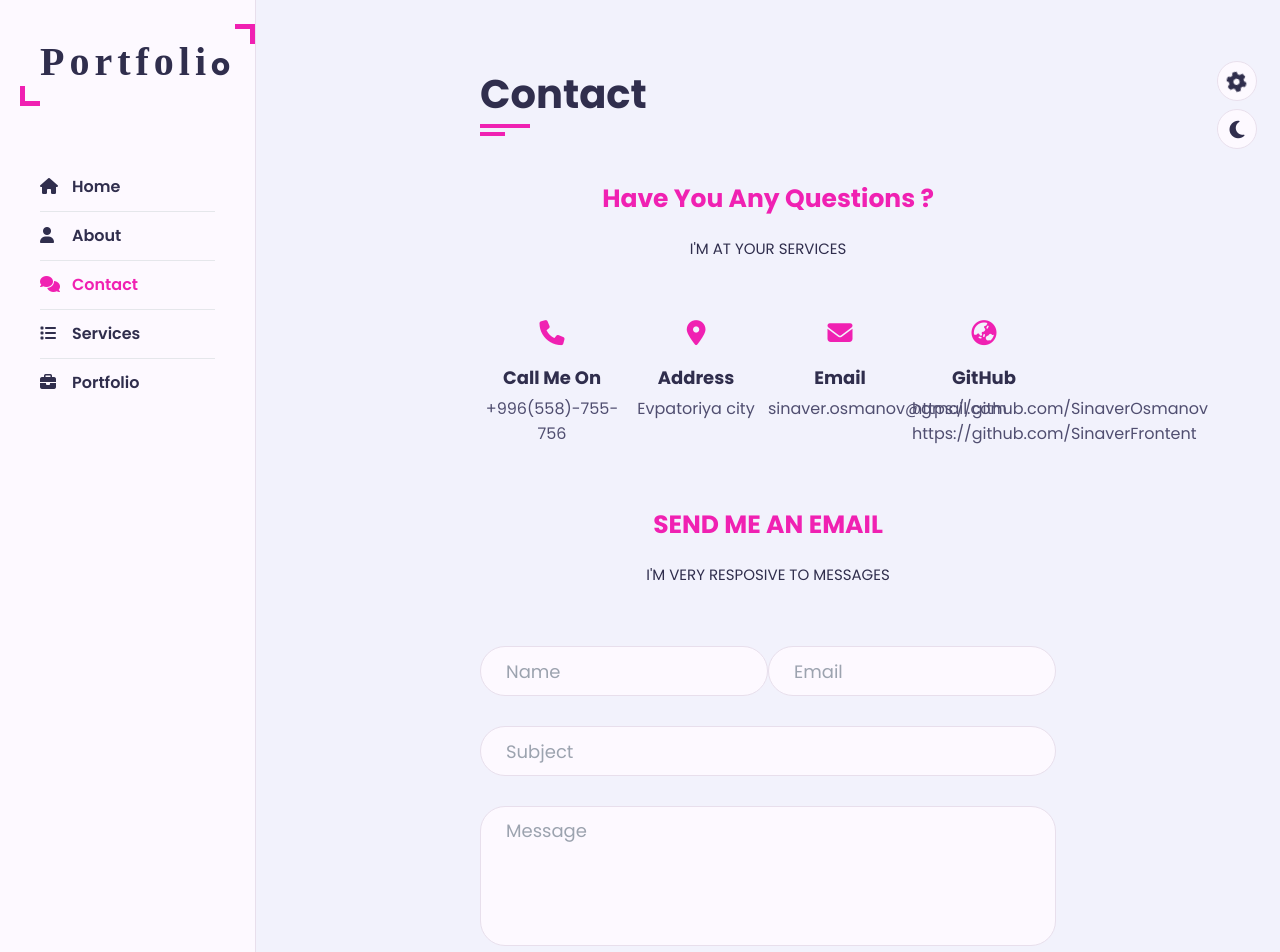
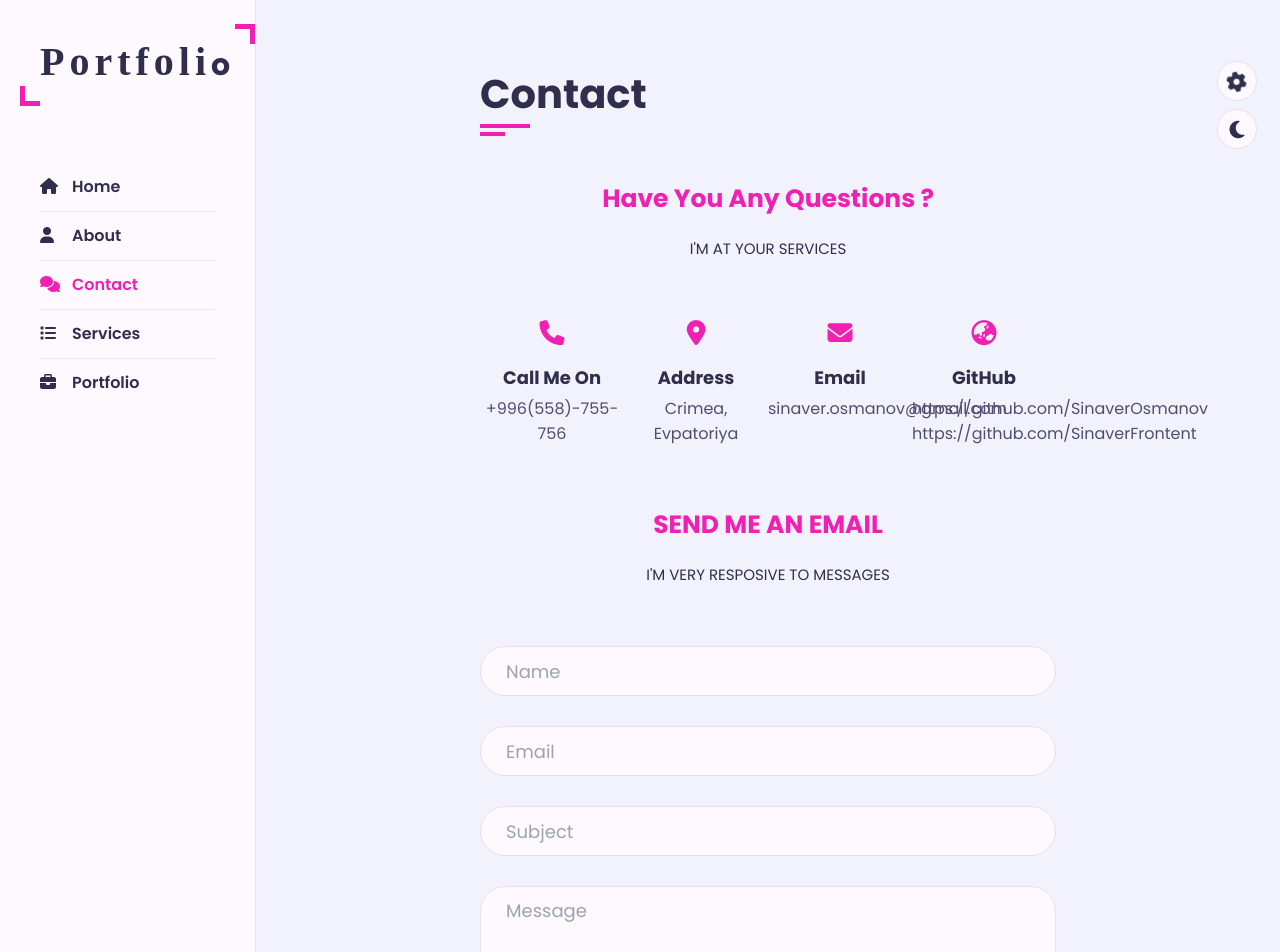
Before and after one commit to SinaverOsmanov/portfolio, a React (Vite) app: page /contact in a window 1280 px wide. Shown: the top 952 px of the page. Built offline with nearby package versions, Linux system fonts and the light colour scheme; a web font is replaced by a local one.

Commit message:
fix: fixes contact style

```diff
--- a/package.json
+++ b/package.json
@@ -17,6 +17,7 @@
         "locizer": "^3.3.10",
         "react": "^18.2.0",
         "react-dom": "^18.2.0",
+        "react-hook-form": "^7.46.1",
         "react-i18next": "^13.2.2",
         "react-router-dom": "^6.15.0",
         "react-type-animation": "^3.1.0",
--- a/src/App.css
+++ b/src/App.css
@@ -454,25 +454,37 @@ h3.my-profession {
     padding: 30px 15px;
     text-align: center;
     height: 100%;
-    transition: all 0.3s ease;
+    display: flex;
+    flex-direction: column;
+    align-items: center;
+    -webkit-transition: box-shadow 0.3s ease;
+    -moz-transition: box-shadow 0.3s ease;
+    -o-transition: box-shadow 0.3s ease;
+    transition: box-shadow 0.3s ease;
 }
 .service .service-item .service-item-inner:hover {
     box-shadow: 0 0 20px rgba(48, 46, 77, 0.15);
 }
-
 .service .service-item .service-item-inner .icon {
     height: 60px;
     width: 60px;
     border-radius: 50%;
     display: block;
     margin: 0 auto 30px;
+    -webkit-transition: all 0.3s ease;
+    -moz-transition: all 0.3s ease;
+    -o-transition: all 0.3s ease;
     transition: all 0.3s ease;
 }
 .service .service-item .service-item-inner .icon .fa {
     color: var(--skin-color);
     font-size: 40px;
     line-height: 60px;
+    -webkit-transition: all 0.3s ease;
+    -moz-transition: all 0.3s ease;
+    -o-transition: all 0.3s ease;
     transition: all 0.3s ease;
+    width: 100%;
 }
 .service .service-item .service-item-inner .icon:hover {
     background: var(--skin-color);
@@ -481,6 +493,7 @@ h3.my-profession {
     font-size: 25px;
     color: #fff;
 }
+
 .service .service-item .service-item-inner h4 {
     font-size: 18px;
     margin-bottom: 15px;
@@ -552,18 +565,7 @@ h3.my-profession {
     color: var(--text-black-700);
     font-weight: 400;
 }
-.contact .contact-form {
-    flex: 0 0 100%;
-    max-width: 100%;
-}
-.contact .contact-form .col-6 {
-    flex: 0 0 50%;
-    max-width: 50%;
-}
-.contact .contact-form .col-12 {
-    flex: 0 0 100%;
-    max-width: 100%;
-}
+
 .contact .contact-form .form-item {
     margin-bottom: 30px;
 }
--- a/src/App.tsx
+++ b/src/App.tsx
@@ -5,18 +5,16 @@ import Navbar from './components/Navbar';
 import Portfolio from './components/Portfolio';
 import Services from './components/Services';
 import { Contact } from './components/Contact';
-import './App.css';
-import './i18n';
 import { BrowserRouter, Routes, Route } from 'react-router-dom';
 
 function App() {
     return (
         <BrowserRouter>
-            <div className="flex">
-                <div className="flex flex-col">
+            <div className="flex ">
+                <div className="flex-col">
                     <Navbar />
                 </div>
-                <div className="flex flex-col px-56">
+                <div className="flex-col grow px-56">
                     <Routes>
                         <Route path="/" Component={Home} />
                         <Route path="/about" Component={About} />
--- a/src/components/Contact.tsx
+++ b/src/components/Contact.tsx
@@ -1,3 +1,5 @@
+import { SubmitHandler, useForm } from 'react-hook-form';
+
 export function Contact() {
     return (
         <section className="contact section" id="contact">
@@ -25,7 +27,7 @@ export function Contact() {
                             <i className="fa fa-map-marker-alt"></i>
                         </div>
                         <h4>Address</h4>
-                        <p>Evpatoriya city</p>
+                        <p>Crimea, Evpatoriya</p>
                     </div>
                     {/* Contact info item end  */}
                     {/* Contact info item start  */}
@@ -52,43 +54,71 @@ export function Contact() {
                 <h4 className="contact-sub-title">I'M VERY RESPOSIVE TO MESSAGES</h4>
                 {/* Contact Form  */}
                 <div className="row">
-                    <div className="contact-form">
-                        <div className="row">
-                            <div className="form-item col-6">
-                                <div className="form-group">
-                                    <input type="text" className="form-control" placeholder="Name" />
+                    <ContactForm />
                 </div>
             </div>
-                            <div className="form-item col-6">
+        </section>
+    );
+}
+
+type FormValues = {
+    name: string;
+    subject: string;
+    email: string;
+    message: string;
+};
+
+function ContactForm() {
+    const { register, handleSubmit } = useForm<FormValues>();
+
+    const onSubmit: SubmitHandler<FormValues> = data => console.log(data);
+
+    return (
+        <div className="flex-1-full contact-form">
+            <form onSubmit={handleSubmit(onSubmit)}>
+                <div className="row gap-x-3">
+                    <div className="flex-col grow form-item">
                         <div className="form-group">
-                                    <input type="email" className="form-control" placeholder="Email" />
+                            <input {...register('name')} type="text" className="form-control" placeholder="Name" />
+                        </div>
+                    </div>
+                    <div className="flex-col grow form-item">
+                        <div className="form-group">
+                            <input {...register('email')} type="email" className="form-control" placeholder="Email" />
                         </div>
                     </div>
                 </div>
                 <div className="row">
-                            <div className="form-item col-12">
+                    <div className="flex-1-full form-item">
                         <div className="form-group">
-                                    <input type="text" className="form-control" placeholder="Subject" />
+                            <input
+                                {...register('subject')}
+                                type="text"
+                                className="form-control"
+                                placeholder="Subject"
+                            />
                         </div>
                     </div>
                 </div>
                 <div className="row">
-                            <div className="form-item col-12">
+                    <div className="flex-1-full form-item">
                         <div className="form-group">
-                                    <textarea name="" className="form-control" id="" placeholder="Message"></textarea>
+                            <textarea
+                                {...register('message')}
+                                className="form-control"
+                                placeholder="Message"
+                            ></textarea>
                         </div>
                     </div>
                 </div>
                 <div className="row">
-                            <div className="form-item col-12">
+                    <div className="flex-1-full form-item">
                         <button type="submit" className="btn">
                             Send Message
                         </button>
                     </div>
                 </div>
+            </form>
         </div>
-                </div>
-            </div>
-        </section>
     );
 }
--- a/src/components/Services.tsx
+++ b/src/components/Services.tsx
@@ -7,7 +7,7 @@ export default function Services() {
                         <h2>Services</h2>
                     </div>
                 </div>
-                <div className="row gap-x-7">
+                <div className="row gap-x-7 justify-between">
                     {/* Service item Start  */}
                     <div className="flex-col service-item">
                         <div className="service-item-inner">
--- a/src/index.css
+++ b/src/index.css
@@ -49,8 +49,6 @@ a:hover {
 
 body {
     margin: 0;
-    display: flex;
-    place-items: center;
     min-width: 320px;
     min-height: 100vh;
 }
--- a/src/main.tsx
+++ b/src/main.tsx
@@ -1,7 +1,9 @@
 import React from 'react';
 import ReactDOM from 'react-dom/client';
 import App from './App';
+import './i18n';
 import './index.css';
+import './App.css';
 
 let root = document.getElementById('root');
 
```
Also changed, not shown: 1 other file (tests, documents, lock files or other folders). Lines whose indentation alone changed are shown as unchanged.
